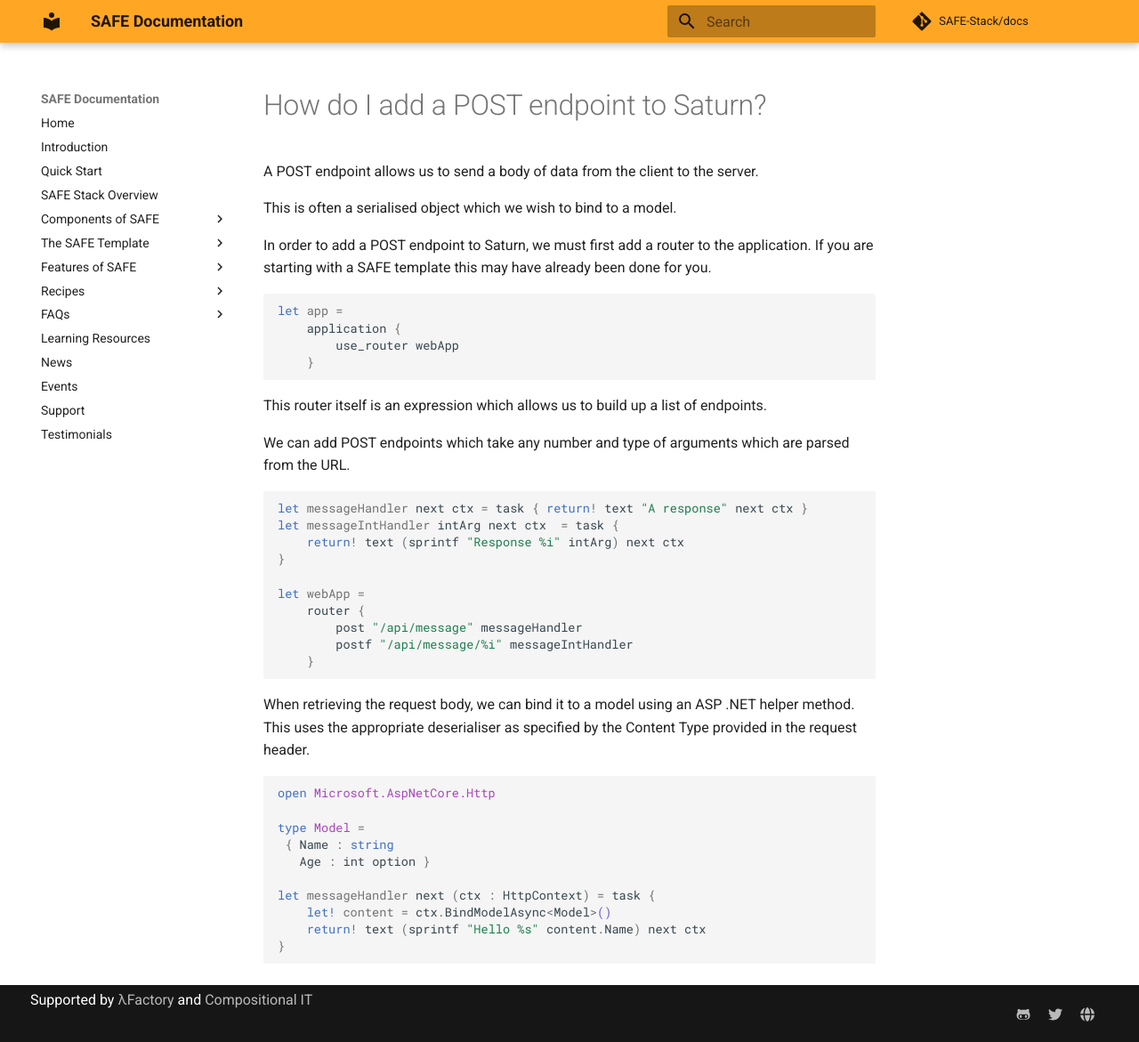
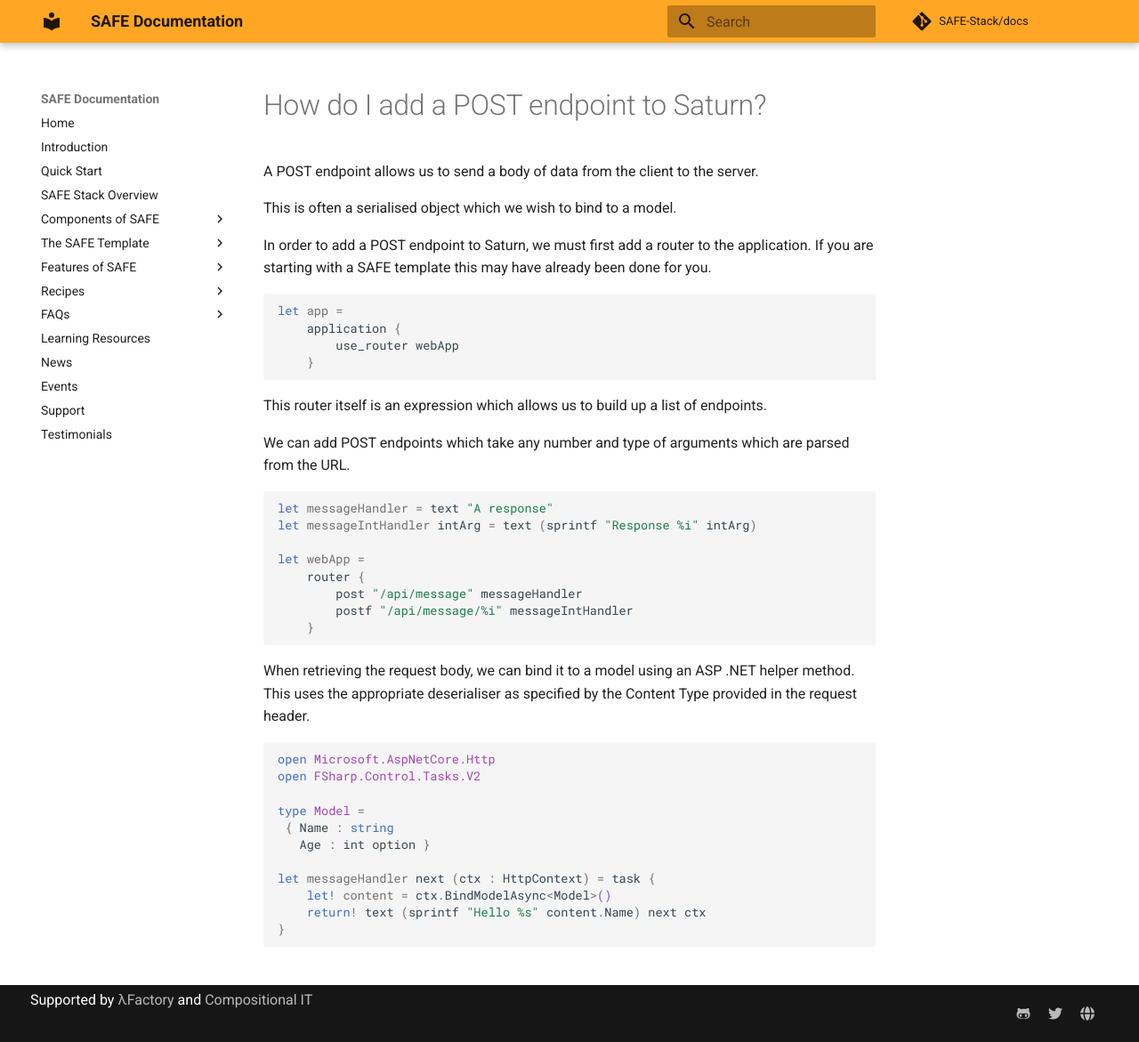
Before and after one commit to SAFE-Stack/docs, an MkDocs documentation site: the page built from docs/recipes/adding-post-endpoint.md, in a window 1280 px wide and 1171 px high. Shown: the whole window at 89% size. Built offline with MkDocs 1.6.1 and Material for MkDocs 9.7.7, drawn with Linux system fonts in a browser that asks for light colours; comment, search, counter and statistics services are not loaded.

Commit message:
removed unnecessary task in first example

````diff
--- a/docs/recipes/adding-post-endpoint.md
+++ b/docs/recipes/adding-post-endpoint.md
@@ -18,10 +18,8 @@ This router itself is an expression which allows us to build up a list of endpoi
 We can add POST endpoints which take any number and type of arguments which are parsed from the URL.
 
 ```fsharp
-let messageHandler next ctx = task { return! text "A response" next ctx }
-let messageIntHandler intArg next ctx  = task {
-    return! text (sprintf "Response %i" intArg) next ctx
-}
+let messageHandler = text "A response"
+let messageIntHandler intArg = text (sprintf "Response %i" intArg)
 
 let webApp =
     router {
@@ -34,6 +32,7 @@ When retrieving the request body, we can bind it to a model using an ASP .NET  h
 
 ```fsharp
 open Microsoft.AspNetCore.Http
+open FSharp.Control.Tasks.V2
 
 type Model =
  { Name : string
````
